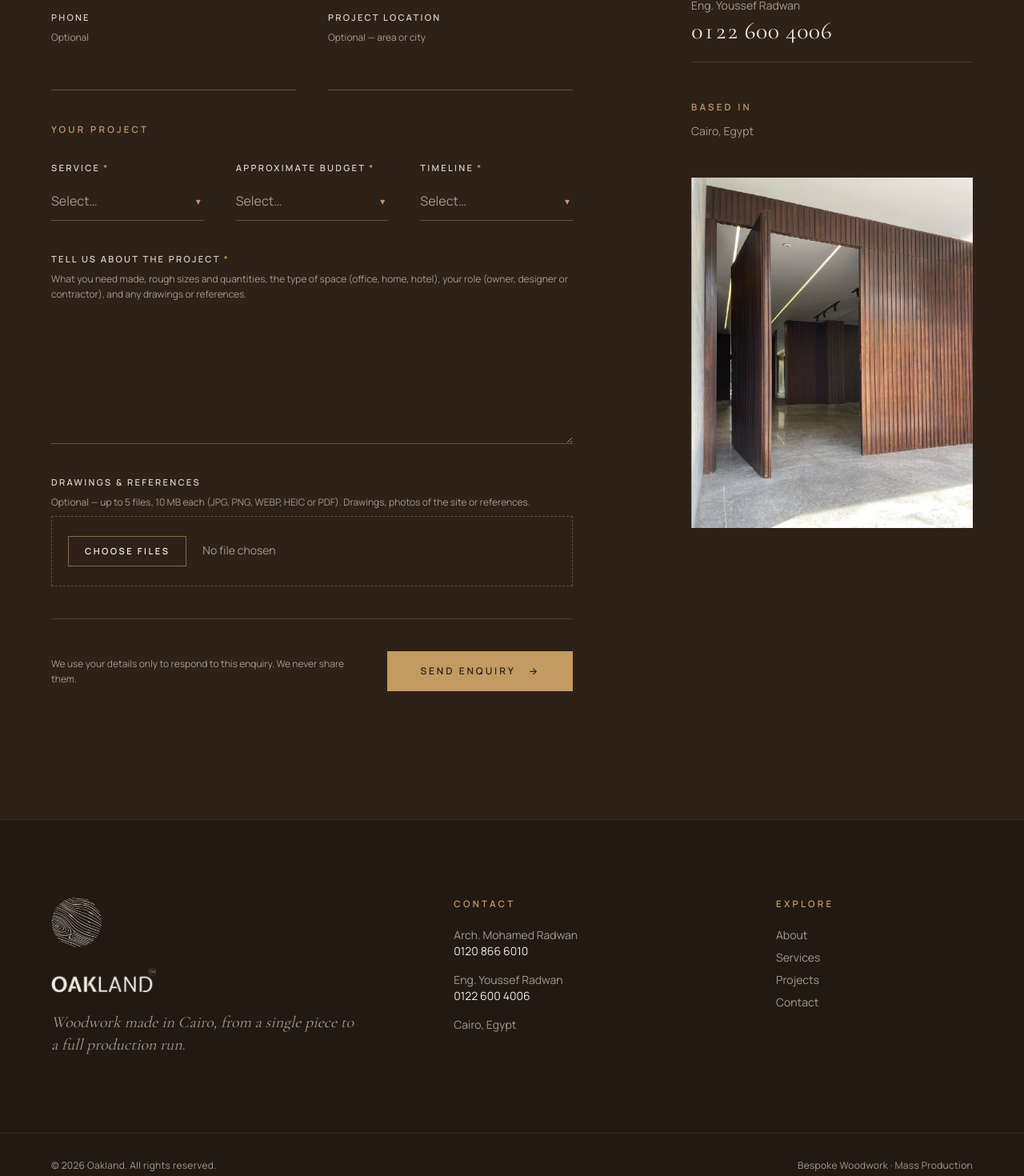
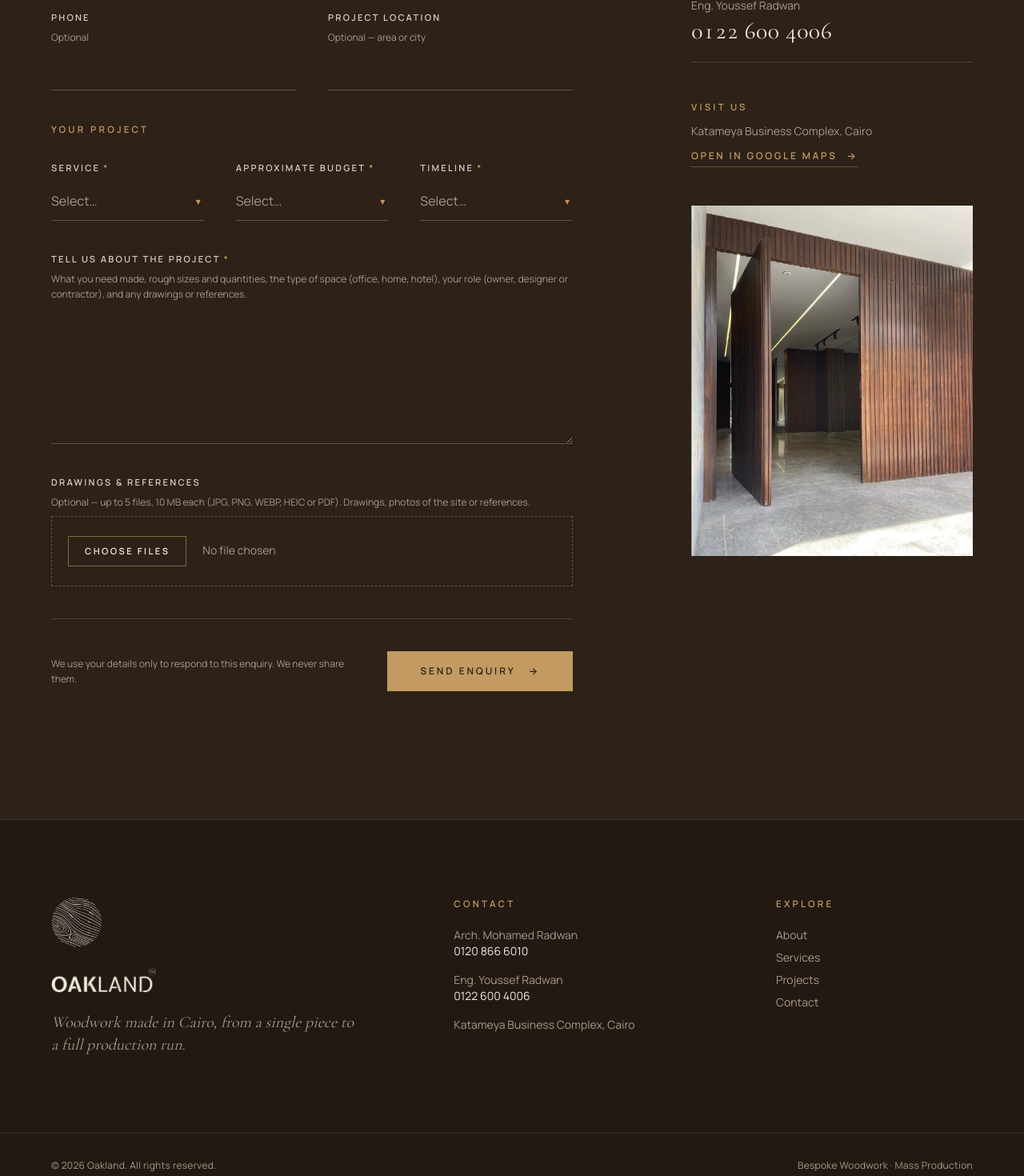
Before and after one commit to youssefmradwan/iguana, a Next.js app in the folder oakland/: page /contact in a window 1280 px wide. Shown: the part 878-2348 px from the top of the page at 80% size. Built offline with nearby package versions, Linux system fonts and the light colour scheme.

Commit message:
Add office location: Katameya Business Complex, Cairo
Co-Authored-By: Claude Opus 5.5 <noreply@anthropic.com>
Claude-Session: https://claude.ai/code/session_011Ddk72pRpbpt3c8eitJz2y

```diff
--- a/oakland/src/app/contact/page.tsx
+++ b/oakland/src/app/contact/page.tsx
@@ -53,8 +53,21 @@ export default function ContactPage() {
                   </div>
                 )}
                 <div>
-                  <dt className="eyebrow text-brass">Based in</dt>
-                  <dd className="mt-3 text-stone">{site.contact.location}</dd>
+                  <dt className="eyebrow text-brass">Visit us</dt>
+                  <dd className="mt-3 text-stone">
+                    <address className="not-italic">{site.contact.location}</address>
+                    <a
+                      href={site.contact.mapUrl}
+                      target="_blank"
+                      rel="noopener noreferrer"
+                      className="link-line mt-3 text-brass"
+                    >
+                      Open in Google Maps
+                      <span aria-hidden="true" className="arrow">
+                        →
+                      </span>
+                    </a>
+                  </dd>
                 </div>
               </dl>
               <Photo image={contactImage} natural sizes="(min-width: 1024px) 30vw, 100vw" />
--- a/oakland/src/app/page.tsx
+++ b/oakland/src/app/page.tsx
@@ -24,7 +24,12 @@ const jsonLd = {
   url: site.url,
   logo: new URL(logo.full, site.url).toString(),
   telephone: site.contact.people.map((p) => p.phoneHref.replace("tel:", "")),
-  address: { "@type": "PostalAddress", addressLocality: "Cairo", addressCountry: "EG" },
+  address: {
+    "@type": "PostalAddress",
+    streetAddress: "Katameya Business Complex",
+    addressLocality: "Cairo",
+    addressCountry: "EG",
+  },
   areaServed: "Egypt",
 };
 
--- a/oakland/src/components/SiteFooter.tsx
+++ b/oakland/src/components/SiteFooter.tsx
@@ -34,7 +34,11 @@ export default function SiteFooter() {
                 </a>
               </li>
             )}
-            <li>{site.contact.location}</li>
+            <li>
+              <a href={site.contact.mapUrl} target="_blank" rel="noopener noreferrer" className="transition-colors hover:text-cream">
+                {site.contact.location}
+              </a>
+            </li>
           </ul>
         </div>
 
--- a/oakland/src/content/services.ts
+++ b/oakland/src/content/services.ts
@@ -106,6 +106,6 @@ export const faqs = [
   },
   {
     q: "Where do you work?",
-    a: "We are based in Cairo and have delivered projects across Greater Cairo and on the North Coast.",
+    a: "Our office is in Katameya Business Complex, Cairo. We have delivered projects across Greater Cairo and on the North Coast.",
   },
 ];
--- a/oakland/src/content/site.ts
+++ b/oakland/src/content/site.ts
@@ -15,7 +15,8 @@ export const site = {
   locale: "en_EG",
 
   contact: {
-    location: "Cairo, Egypt",
+    location: "Katameya Business Complex, Cairo",
+    mapUrl: "https://www.google.com/maps/search/?api=1&query=Katameya+Business+Complex+Cairo",
     people: [
       { name: "Arch. Mohamed Radwan", phone: "0120 866 6010", phoneHref: "tel:+201208666010" },
       { name: "Eng. Youssef Radwan", phone: "0122 600 4006", phoneHref: "tel:+201226004006" },
```
